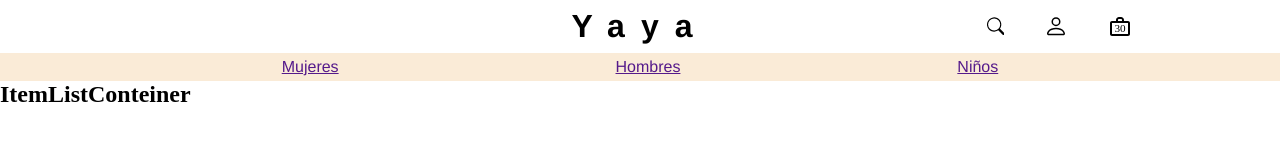
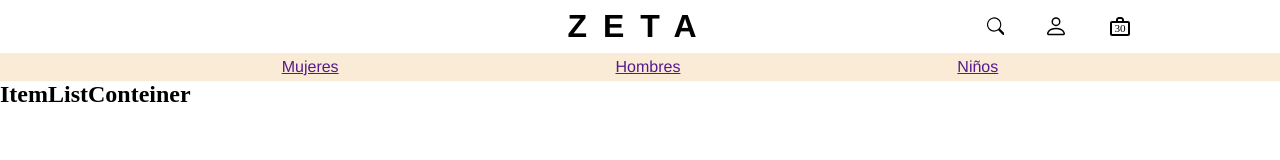
Before and after one commit to Cesar-Ignacio/E-Commerce, a React (Vite) app: page / in a window 1280 px wide. Shown: the top 160 px of the page. Built offline with nearby package versions, Linux system fonts and the light colour scheme.

Commit message:
PreEntrega1+CesarAquino

```diff
--- a/src/components/NavBar.jsx
+++ b/src/components/NavBar.jsx
@@ -8,7 +8,7 @@ const NavBar = () => {
     return (
         <nav className='navBarContenedor'>
             <div className='logito'>
-                <h1>Yaya</h1>
+                <h1>ZETA</h1>
             </div>
             <div className='contenedorIconos'>
                 <ol>
```
